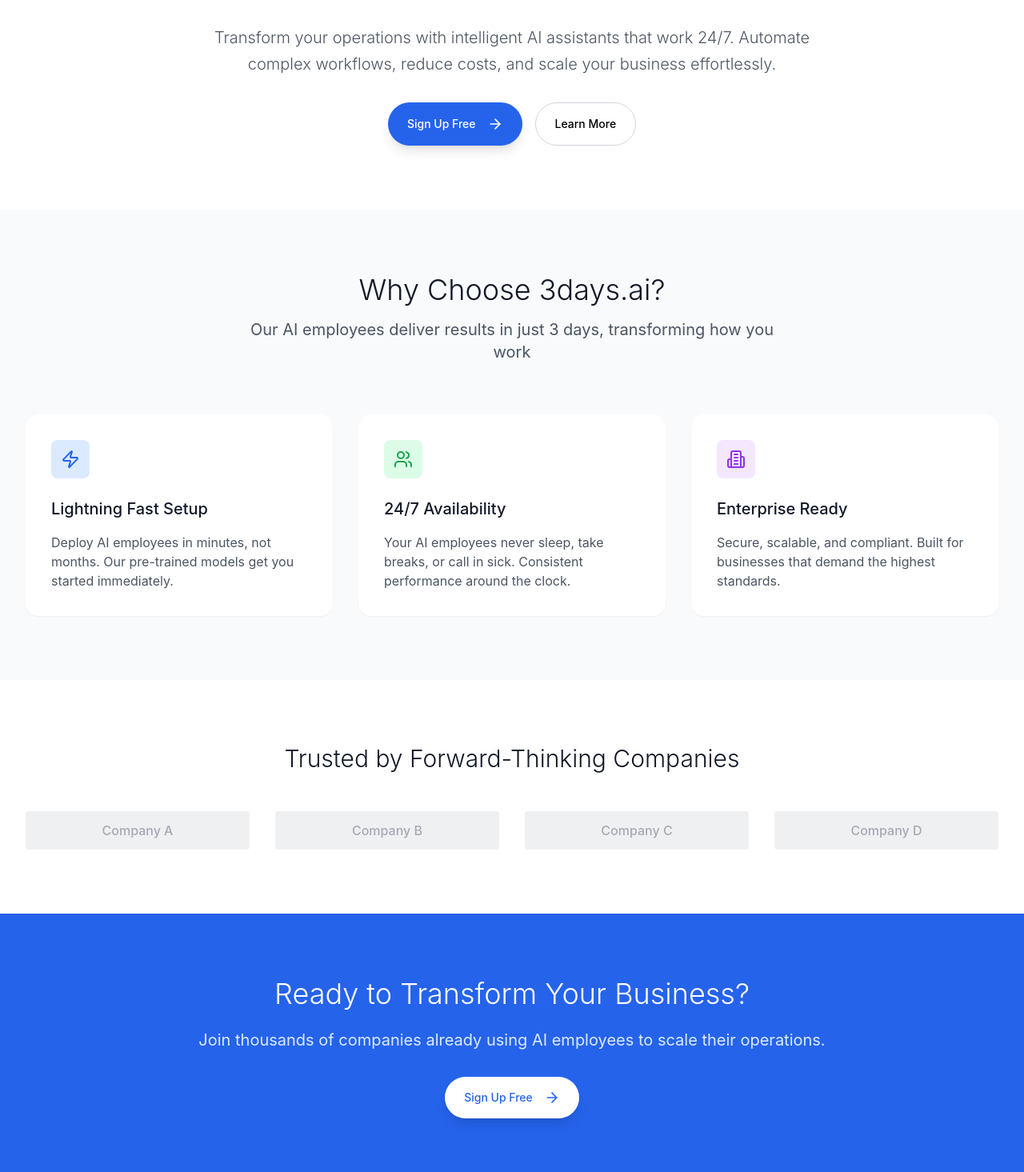
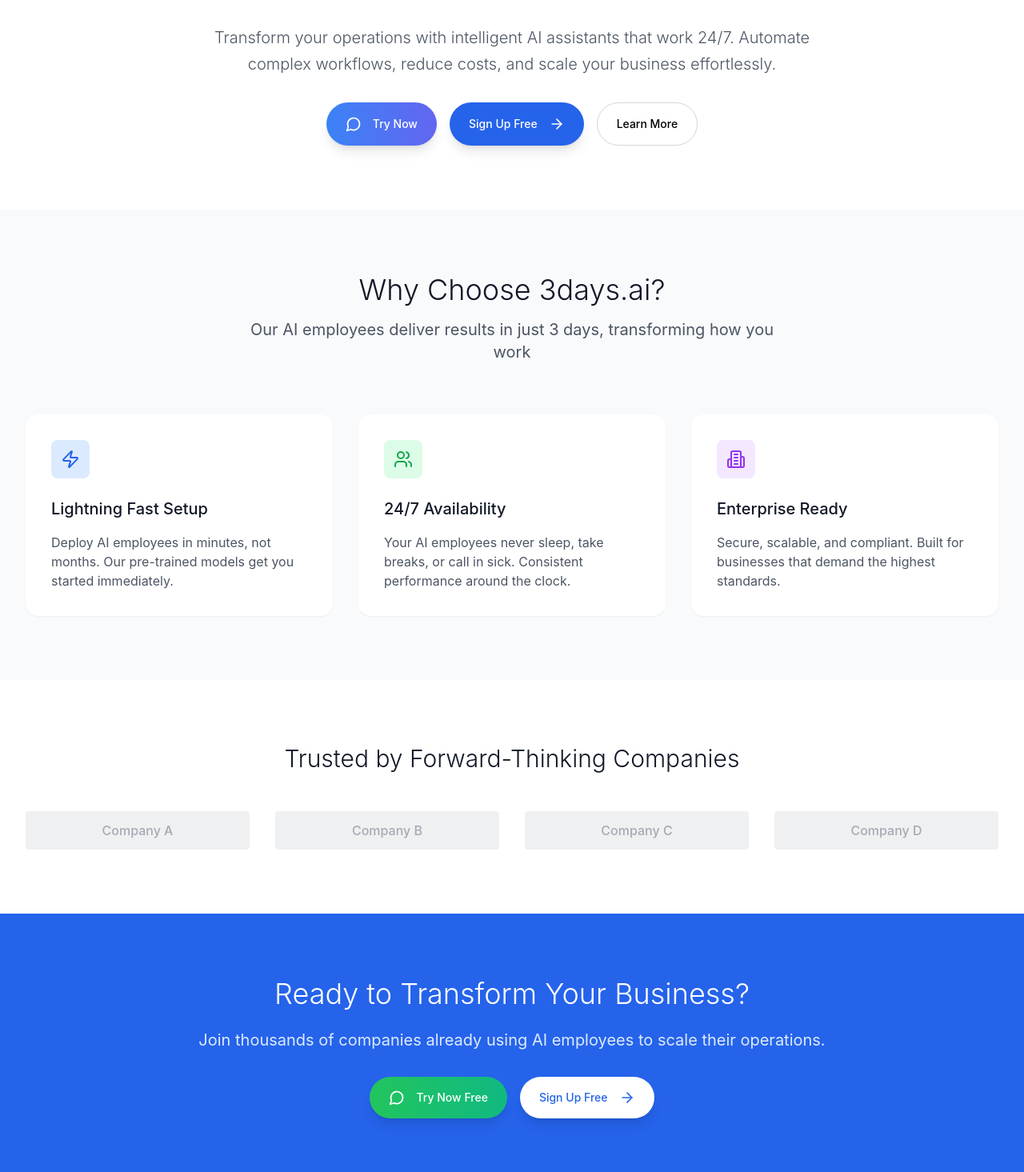
Before and after one commit to vpu2301/3D_frontend, a React (Vite) app: page / in a window 1280 px wide. Shown: the part 265-1730 px from the top of the page at 80% size. Built offline with nearby package versions, Linux system fonts and the light colour scheme.

Commit message:
Add "Try Now" button and chat UI
Added a "Try Now" button to the website, linking to the chat UI where users can execute specific tasks.

```diff
--- a/src/pages/Home.tsx
+++ b/src/pages/Home.tsx
@@ -4,7 +4,7 @@ import Header from '@/components/Header';
 import Footer from '@/components/Footer';
 import { Button } from '@/components/ui/button';
 import { Link } from 'react-router-dom';
-import { ArrowRight, CheckCircle, Star, Users, Building2, Zap } from 'lucide-react';
+import { ArrowRight, CheckCircle, Star, Users, Building2, Zap, MessageCircle } from 'lucide-react';
 
 const Home = () => {
   useEffect(() => {
@@ -29,6 +29,12 @@ const Home = () => {
               Automate complex workflows, reduce costs, and scale your business effortlessly.
             </p>
             <div className="flex flex-col sm:flex-row gap-4 justify-center">
+              <Button size="lg" className="bg-gradient-to-r from-blue-500 to-indigo-500 hover:from-blue-600 hover:to-indigo-600 text-white px-8 py-4 text-lg rounded-full shadow-lg hover:shadow-xl transition-all" asChild>
+                <Link to="/chat">
+                  <MessageCircle className="mr-2 h-5 w-5" />
+                  Try Now
+                </Link>
+              </Button>
               <Button size="lg" className="bg-blue-600 hover:bg-blue-700 text-white px-8 py-4 text-lg rounded-full shadow-lg hover:shadow-xl transition-all" asChild>
                 <Link to="/signup">
                   Sign Up Free
@@ -123,12 +129,20 @@ const Home = () => {
             <p className="text-xl text-blue-100 mb-8">
               Join thousands of companies already using AI employees to scale their operations.
             </p>
+            <div className="flex flex-col sm:flex-row gap-4 justify-center">
+              <Button size="lg" className="bg-gradient-to-r from-green-500 to-emerald-500 hover:from-green-600 hover:to-emerald-600 text-white px-8 py-4 text-lg rounded-full shadow-lg" asChild>
+                <Link to="/chat">
+                  <MessageCircle className="mr-2 h-5 w-5" />
+                  Try Now Free
+                </Link>
+              </Button>
               <Button size="lg" className="bg-white text-blue-600 hover:bg-gray-100 px-8 py-4 text-lg rounded-full shadow-lg" asChild>
                 <Link to="/signup">
                   Sign Up Free
                   <ArrowRight className="ml-2 h-5 w-5" />
                 </Link>
               </Button>
+            </div>
           </div>
         </section>
       </main>
```
Lines whose indentation alone changed are shown as unchanged.
